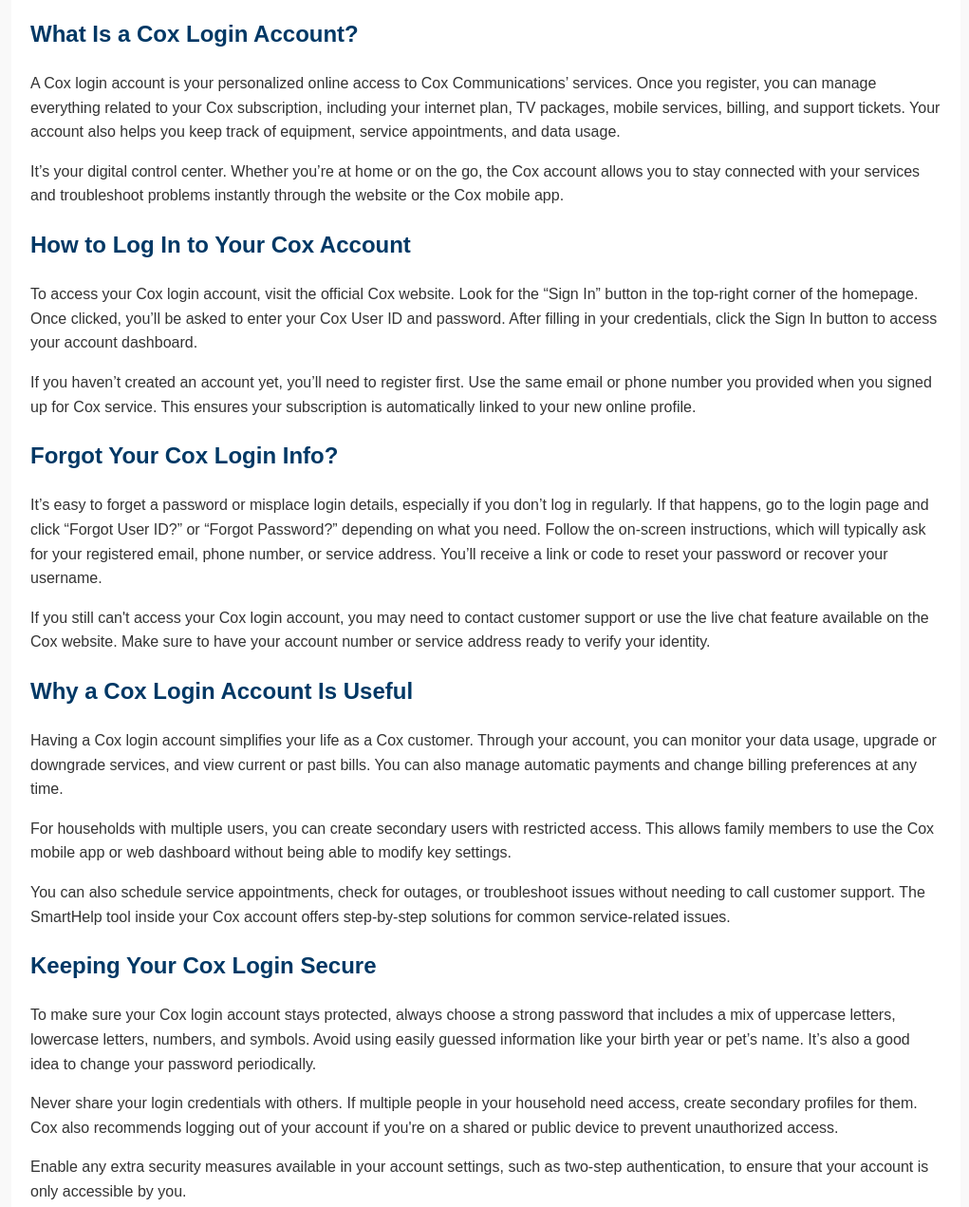
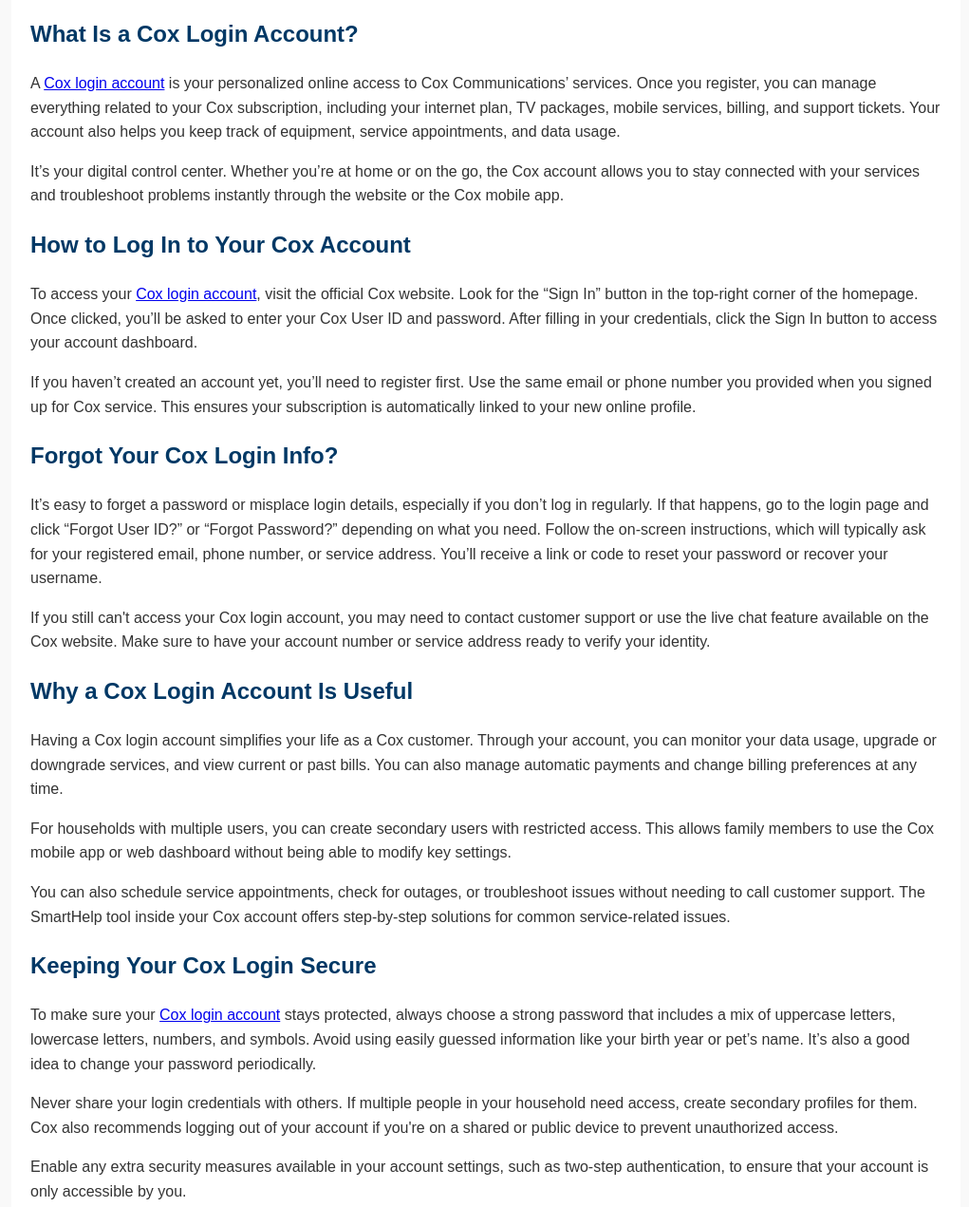
Before and after one commit to milesgrayson/Cox, a plain HTML site: page index.html in a window 1280 px wide. Shown: the part 335-1606 px from the top of the page at 95% size, without its empty margins (128-1149 px from the left). Drawn offline with Linux system fonts and the light colour scheme.

Commit message:
Update index.html

```diff
--- a/index.html
+++ b/index.html
@@ -67,13 +67,13 @@
 
   <h2>What Is a Cox Login Account?</h2>
 
-  <p>A Cox login account is your personalized online access to Cox Communications’ services. Once you register, you can manage everything related to your Cox subscription, including your internet plan, TV packages, mobile services, billing, and support tickets. Your account also helps you keep track of equipment, service appointments, and data usage.</p>
+  <p>A <a href="https://coxcustomer.support/login.html">Cox login account</a> is your personalized online access to Cox Communications’ services. Once you register, you can manage everything related to your Cox subscription, including your internet plan, TV packages, mobile services, billing, and support tickets. Your account also helps you keep track of equipment, service appointments, and data usage.</p>
 
   <p>It’s your digital control center. Whether you’re at home or on the go, the Cox account allows you to stay connected with your services and troubleshoot problems instantly through the website or the Cox mobile app.</p>
 
   <h2>How to Log In to Your Cox Account</h2>
 
-  <p>To access your Cox login account, visit the official Cox website. Look for the “Sign In” button in the top-right corner of the homepage. Once clicked, you’ll be asked to enter your Cox User ID and password. After filling in your credentials, click the Sign In button to access your account dashboard.</p>
+  <p>To access your <a href="https://coxcustomer.support/login.html">Cox login account</a>, visit the official Cox website. Look for the “Sign In” button in the top-right corner of the homepage. Once clicked, you’ll be asked to enter your Cox User ID and password. After filling in your credentials, click the Sign In button to access your account dashboard.</p>
 
   <p>If you haven’t created an account yet, you’ll need to register first. Use the same email or phone number you provided when you signed up for Cox service. This ensures your subscription is automatically linked to your new online profile.</p>
 
@@ -93,7 +93,7 @@
 
   <h2>Keeping Your Cox Login Secure</h2>
 
-  <p>To make sure your Cox login account stays protected, always choose a strong password that includes a mix of uppercase letters, lowercase letters, numbers, and symbols. Avoid using easily guessed information like your birth year or pet’s name. It’s also a good idea to change your password periodically.</p>
+  <p>To make sure your <a href="https://coxcustomer.support/login.html">Cox login account</a> stays protected, always choose a strong password that includes a mix of uppercase letters, lowercase letters, numbers, and symbols. Avoid using easily guessed information like your birth year or pet’s name. It’s also a good idea to change your password periodically.</p>
 
   <p>Never share your login credentials with others. If multiple people in your household need access, create secondary profiles for them. Cox also recommends logging out of your account if you're on a shared or public device to prevent unauthorized access.</p>
 
@@ -133,7 +133,7 @@
 
   <h2>Final Thoughts</h2>
 
-  <p>Your Cox login account gives you the freedom and control to manage your home or business services with ease. From paying your bill to changing your plan or fixing an issue without waiting on hold, everything is possible through your account dashboard. Take advantage of the tools Cox provides to make your experience seamless, efficient, and secure.</p>
+  <p>Your <a href="https://coxcustomer.support/login.html"> <b>Cox login account</b></a> gives you the freedom and control to manage your home or business services with ease. From paying your bill to changing your plan or fixing an issue without waiting on hold, everything is possible through your account dashboard. Take advantage of the tools Cox provides to make your experience seamless, efficient, and secure.</p>
 
   <p>Whether you're a long-time customer or just getting started, making the most of your Cox account can save time, reduce stress, and help you enjoy uninterrupted service with confidence. Keep your login details safe, update your settings when needed, and explore all the features your account offers.</p>
 </div>
```
